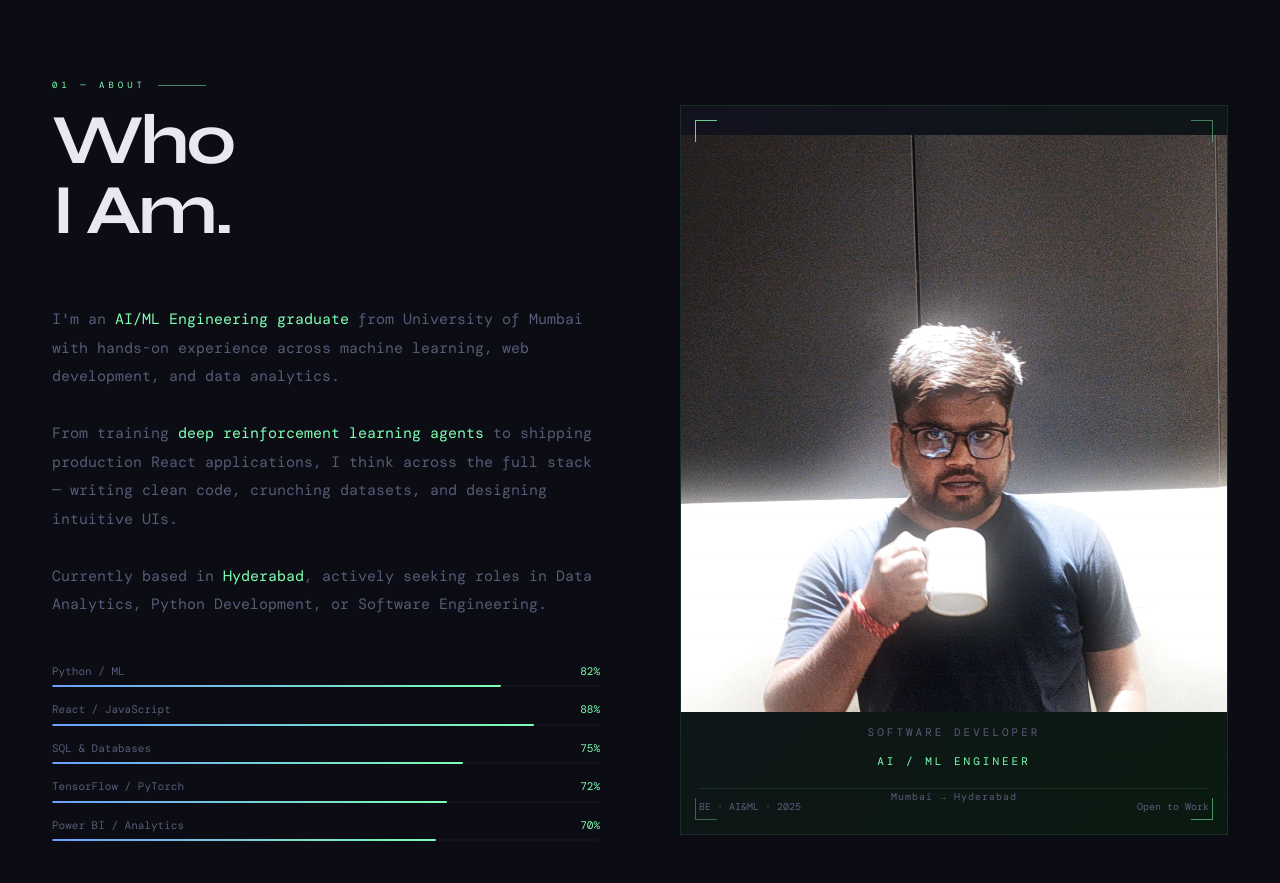
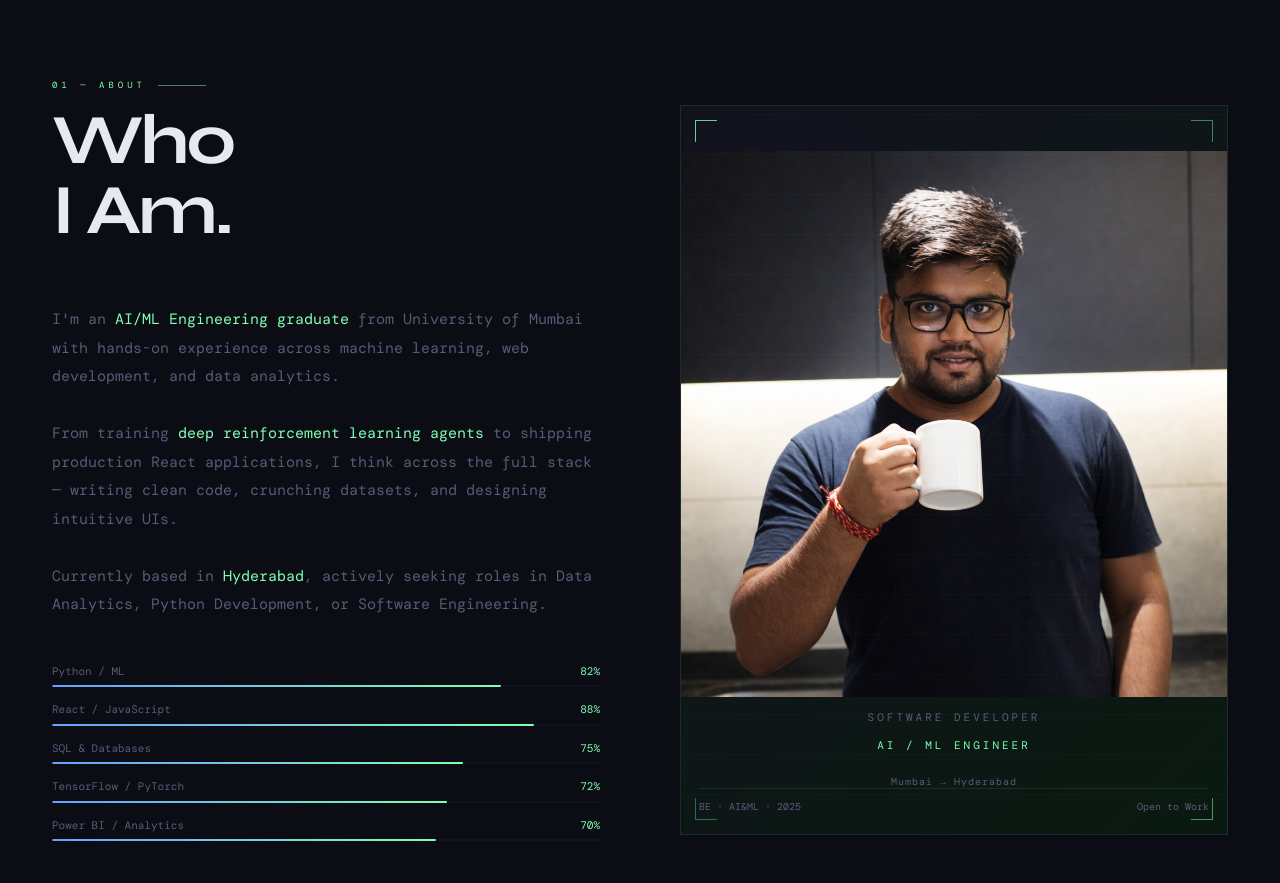
Before and after one commit to dikesh098/portfolio, a React (Vite) app: page / in a window 1280 px wide. Shown: the part 980-1863 px from the top of the page. Built offline with nearby package versions, Linux system fonts and the light colour scheme; a web font is replaced by a local one.

Commit message:
Update Portfolio.jsx

```diff
--- a/src/Portfolio.jsx
+++ b/src/Portfolio.jsx
@@ -855,7 +855,7 @@ export default function Portfolio() {
                 <div className="cb tl"/><div className="cb tr"/>
                 <div className="cb bl"/><div className="cb br"/>
                 <img
-  src="/profile.jpg"
+  src="/profile1.jpg"
   alt="Dikesh Gautam"
   className="profile-img"
 />
```
